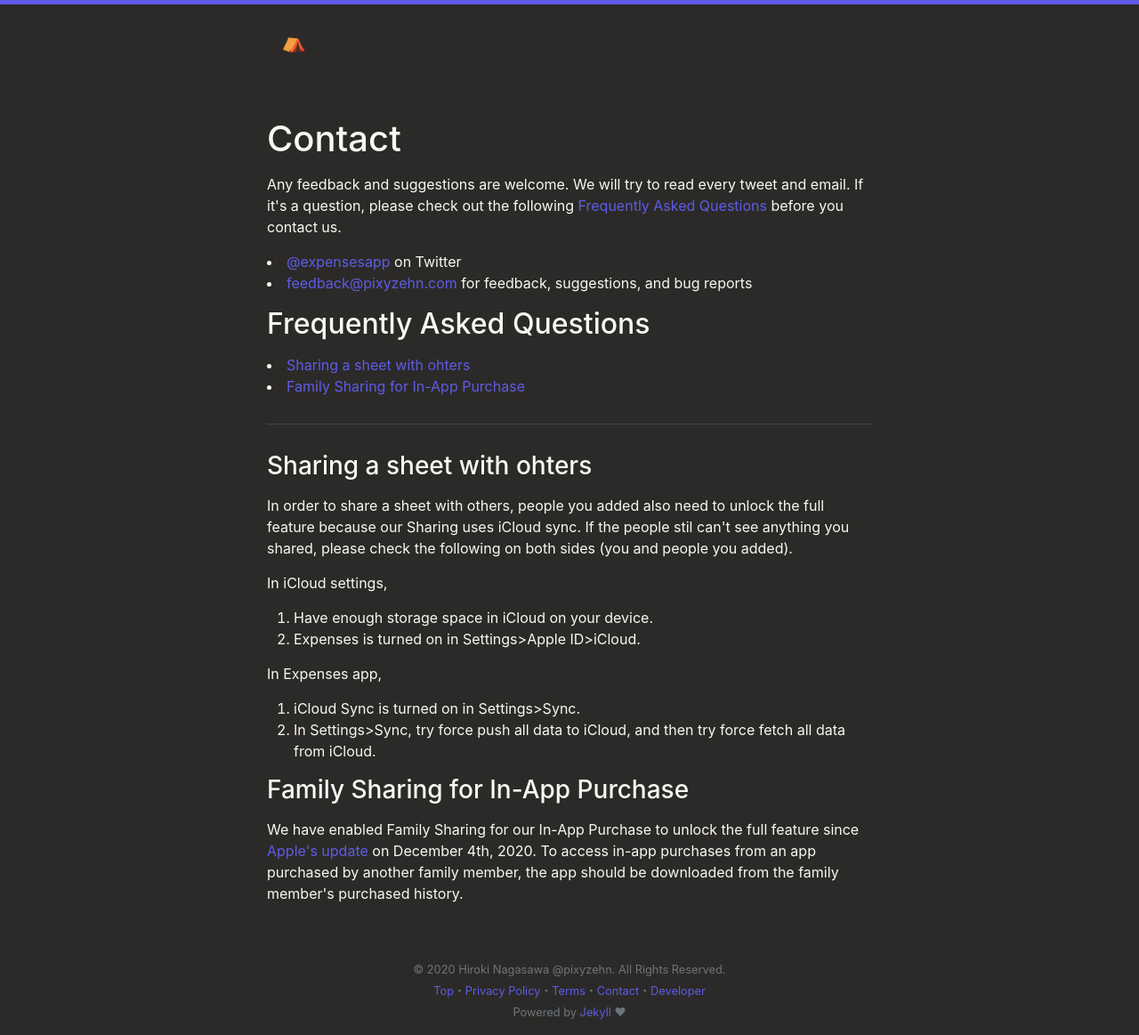
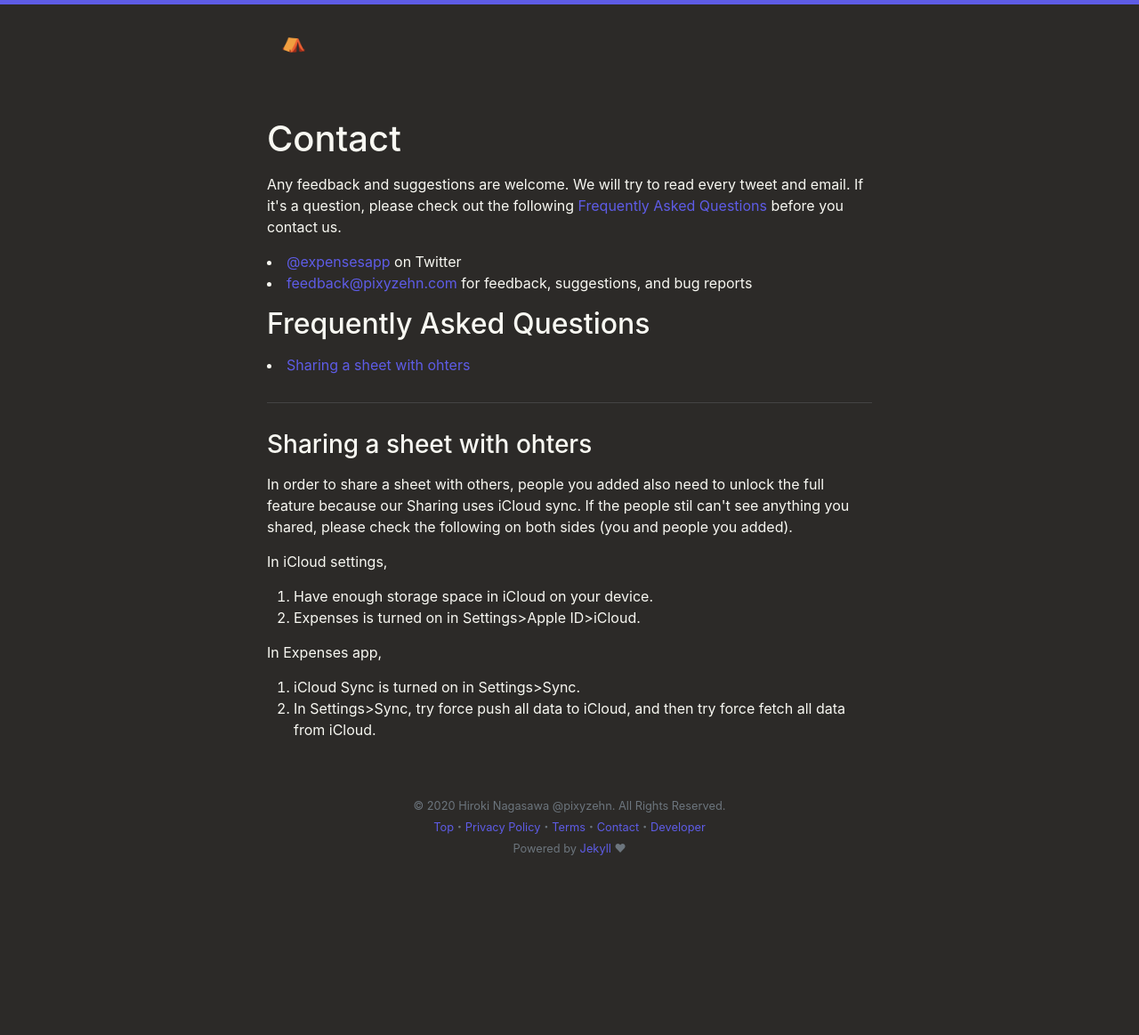
Before and after one commit to pixyzehn/pixyzehn.com, a Jekyll site: the page built from pages/expenses/contact.md, in a window 1280 px wide. Shown: the whole page at 89% size. Built offline with Jekyll 4.4.1, drawn with Linux system fonts in a browser that asks for light colours; after the commit the page ends 979 px from its top, so only the background shows below that.

Commit message:
Temporarily remove family sharing section

```diff
--- a/_includes/expenses/contact.html
+++ b/_includes/expenses/contact.html
@@ -6,7 +6,6 @@
 
     <h2 id="frequently-asked-questions">Frequently Asked Questions</h2>
     <li><a href="#sharing-sheet-with-others">Sharing a sheet with ohters</a></li>
-    <li><a href="#family-sharing-for-in-app-purchase">Family Sharing for In-App Purchase</a></li>
 
     <hr>
 
@@ -22,7 +21,4 @@
         <li>iCloud Sync is turned on in Settings>Sync.</li>
         <li>In Settings>Sync, try force push all data to iCloud, and then try force fetch all data from iCloud.</li>
     </ol>
-
-    <h3 id="family-sharing-for-in-app-purchase">Family Sharing for In-App Purchase</h3>
-    <p>We have enabled Family Sharing for our In-App Purchase to unlock the full feature since <a href="https://developer.apple.com/news/?id=4zbvn7u9">Apple's update</a> on December 4th, 2020. To access in-app purchases from an app purchased by another family member, the app should be downloaded from the family member's purchased history.</p>
 </div>
```
